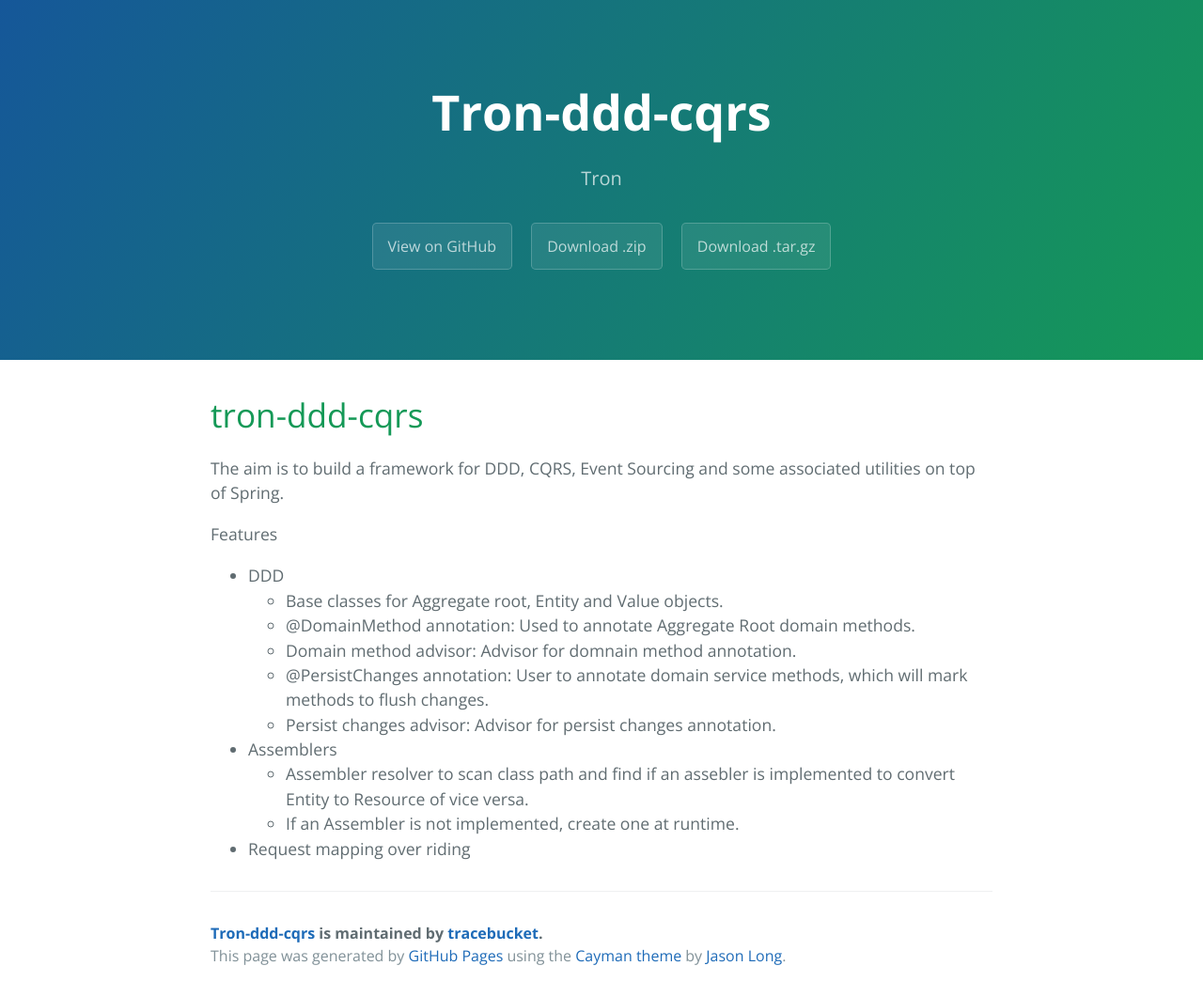
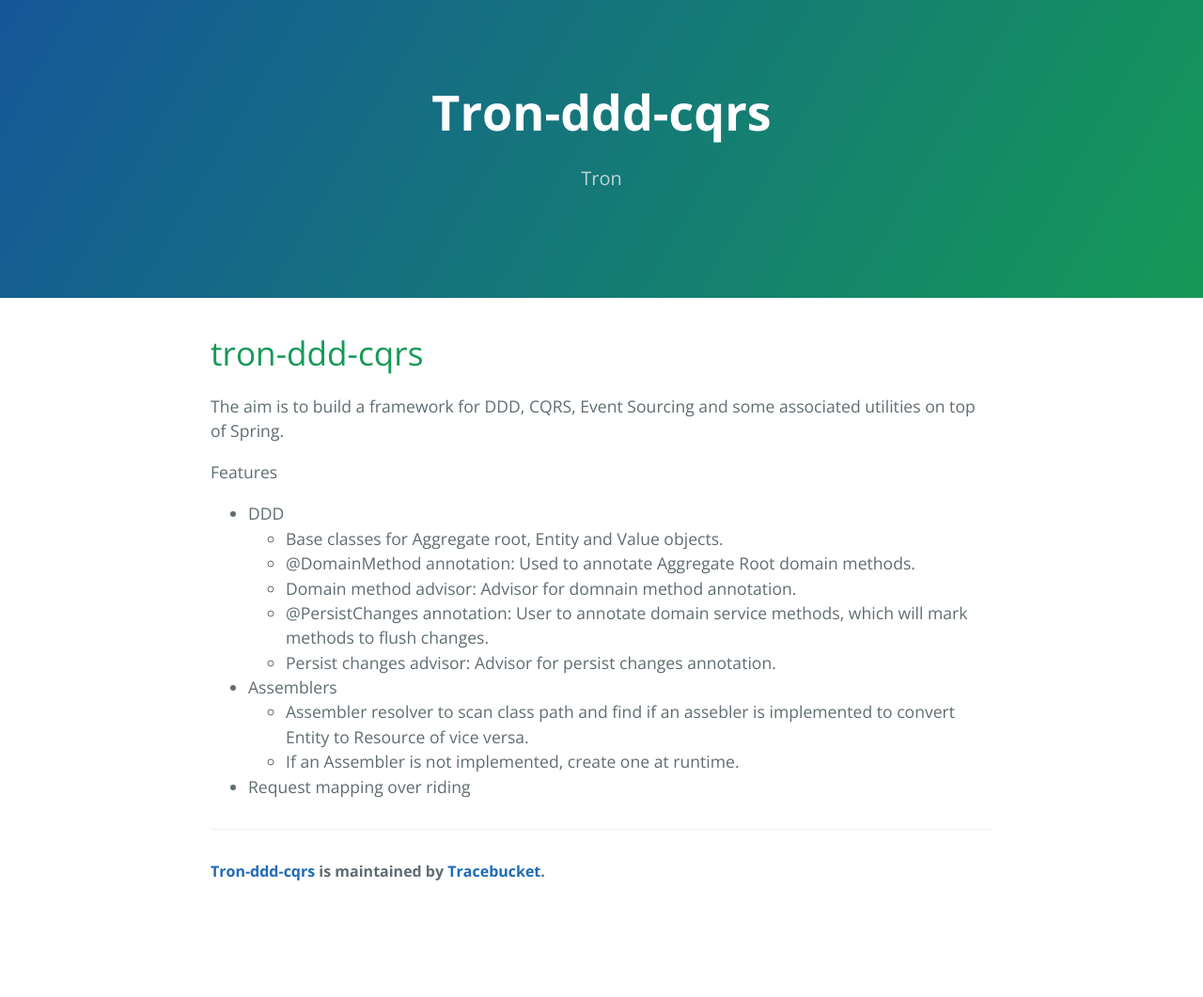
Before and after one commit to cloudloom/tron-ddd-cqrs, a plain HTML site: page index.html in a window 1280 px wide. Shown: the whole page at 94% size. After the commit the page ends 971 px from the top, so only its background shows below. Drawn offline with nearby package versions, Linux system fonts and the light colour scheme.

Commit message:
Update index.html

```diff
--- a/index.html
+++ b/index.html
@@ -13,9 +13,6 @@
     <section class="page-header">
       <h1 class="project-name">Tron-ddd-cqrs</h1>
       <h2 class="project-tagline">Tron</h2>
-      <a href="https://github.com/tracebucket/tron-ddd-cqrs" class="btn">View on GitHub</a>
-      <a href="https://github.com/tracebucket/tron-ddd-cqrs/zipball/master" class="btn">Download .zip</a>
-      <a href="https://github.com/tracebucket/tron-ddd-cqrs/tarball/master" class="btn">Download .tar.gz</a>
     </section>
 
     <section class="main-content">
@@ -48,9 +45,7 @@
 </ul>
 
       <footer class="site-footer">
-        <span class="site-footer-owner"><a href="https://github.com/tracebucket/tron-ddd-cqrs">Tron-ddd-cqrs</a> is maintained by <a href="https://github.com/tracebucket">tracebucket</a>.</span>
-
-        <span class="site-footer-credits">This page was generated by <a href="https://pages.github.com">GitHub Pages</a> using the <a href="https://github.com/jasonlong/cayman-theme">Cayman theme</a> by <a href="https://twitter.com/jasonlong">Jason Long</a>.</span>
+        <span class="site-footer-owner"><a href="https://github.com/tracebucket/tron-ddd-cqrs">Tron-ddd-cqrs</a> is maintained by <a href="https://github.com/tracebucket">Tracebucket</a>.</span>
       </footer>
 
     </section>
```
